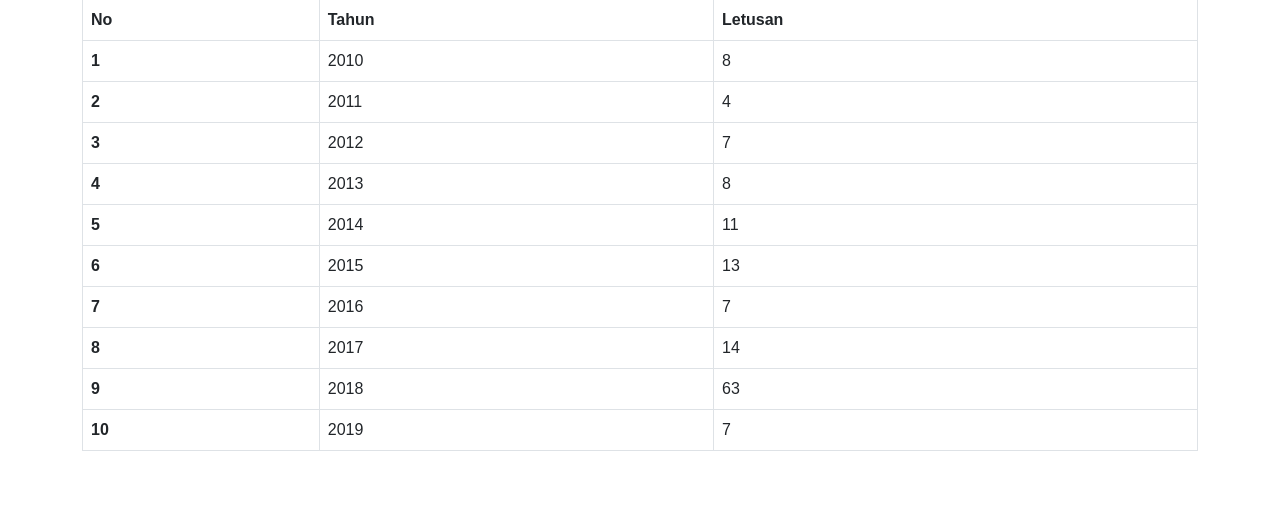
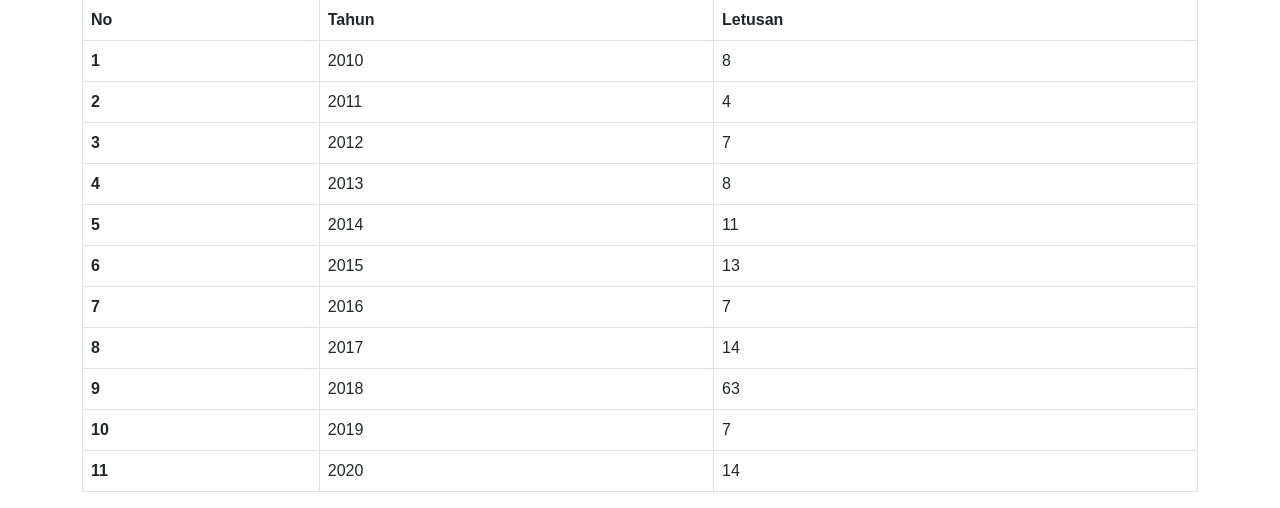
Before and after one commit to jeremykenneth7/Volcano-Eruption-Prevention-Website, a PHP site: page / in a window 1280 px wide. Shown: the part 1082-1590 px from the top of the page. Before the commit the page ends 1533 px from the top, so only its background shows below. Run offline with PHP 8.4, Linux system fonts and the light colour scheme.

Commit message:
Commit edit index.php file

```diff
--- a/index.php
+++ b/index.php
@@ -88,6 +88,11 @@
                         <td>2019</td>
                         <td>7</td>
                     </tr>
+                    <tr>
+                        <th scope="row">11</th>
+                        <td>2020</td>
+                        <td>14</td>
+                    </tr>
                 </tbody>
             </table>
         </div>
```
